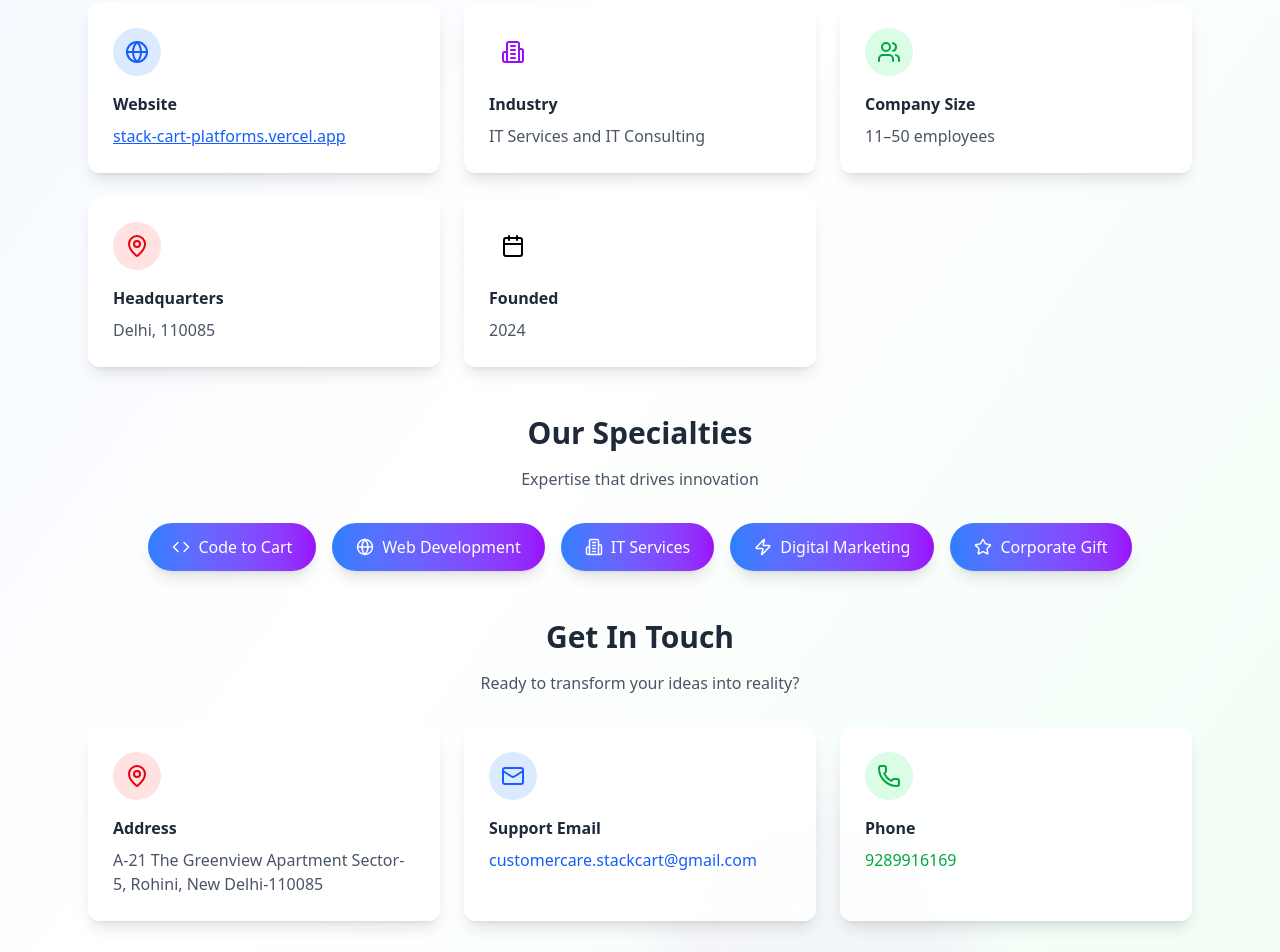
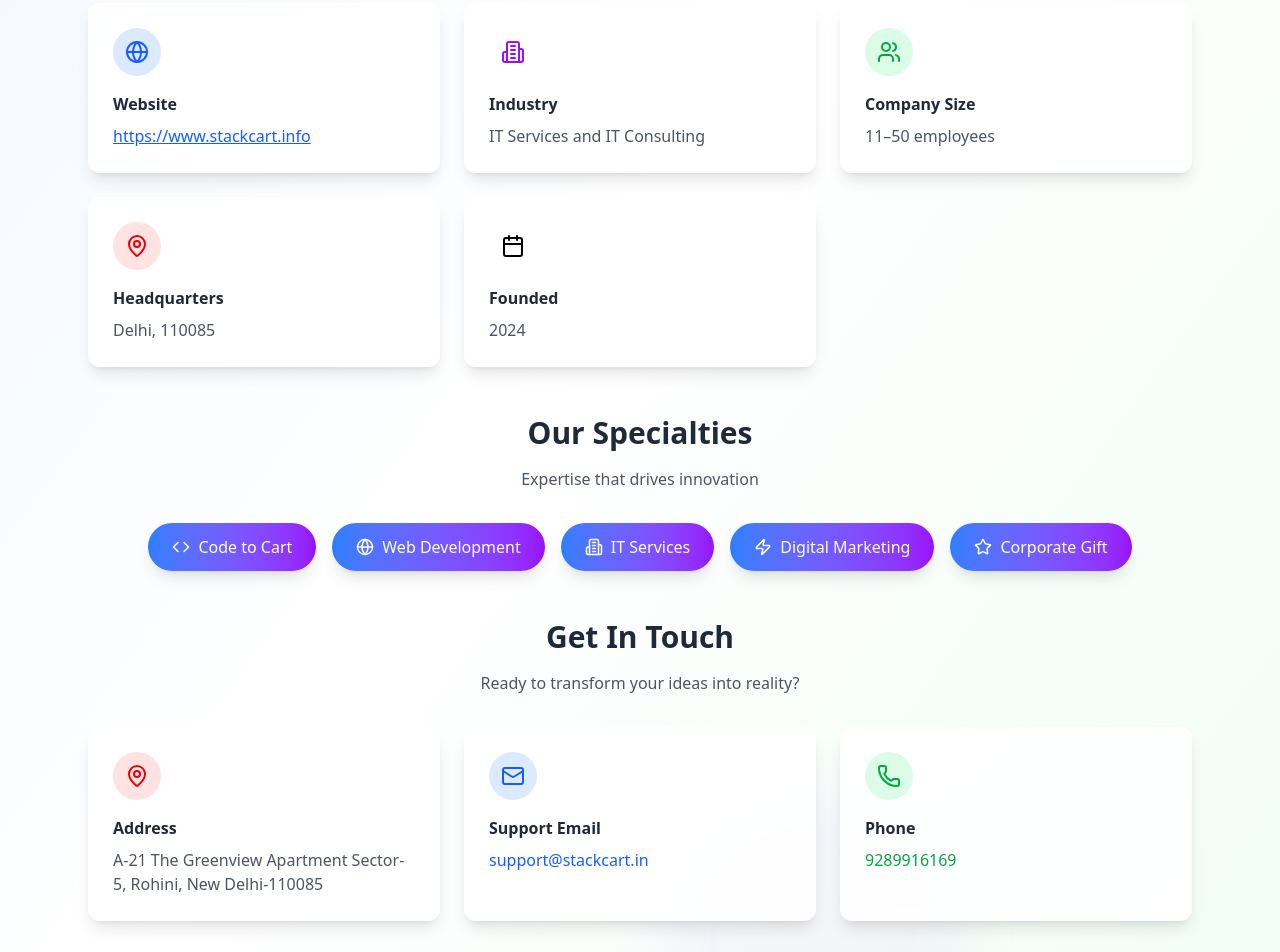
Before and after one commit to RohitAnandNitk/StackCart-Certify, a React (Vite) app in the folder frontend/: page /about in a window 1280 px wide. Shown: the part 640-1592 px from the top of the page. Built offline with nearby package versions, Linux system fonts and the light colour scheme.

Commit message:
support email updated

```diff
--- a/frontend/src/Pages/About.jsx
+++ b/frontend/src/Pages/About.jsx
@@ -45,8 +45,8 @@
     {
       icon: Globe,
       label: "Website",
-      value: "stack-cart-platforms.vercel.app",
-      link: "https://stack-cart-platforms.vercel.app/",
+      value: "https://www.stackcart.info",
+      link: "https://www.stackcart.info",
       color: "blue",
     },
     {
@@ -93,8 +93,8 @@
     {
       icon: Mail,
       label: "Support Email",
-      value: "customercare.stackcart@gmail.com",
-      link: "mailto:customercare.stackcart@gmail.com",
+      value: "support@stackcart.in",
+      link: "mailto:support@stackcart.in",
       color: "blue",
     },
     {
@@ -317,6 +317,11 @@
               : "opacity-0 translate-y-10"
           }`}
         >
+          <a
+            href="https://www.stackcart.space/"
+            target="_blank"
+            rel="noopener noreferrer"
+          >
             <div className="bg-gradient-to-r from-blue-600 to-purple-600 text-white px-8 py-4 rounded-2xl shadow-xl hover:shadow-2xl transition-all duration-300 hover:scale-105 transform cursor-pointer inline-block group">
               <div className="flex items-center gap-3">
                 <span className="text-lg font-semibold">
@@ -325,6 +330,7 @@
                 <ArrowRight className="group-hover:translate-x-2 transition-transform duration-300" />
               </div>
             </div>
+          </a>
         </div>
       </div>
 
```
Lines whose indentation alone changed are shown as unchanged.
